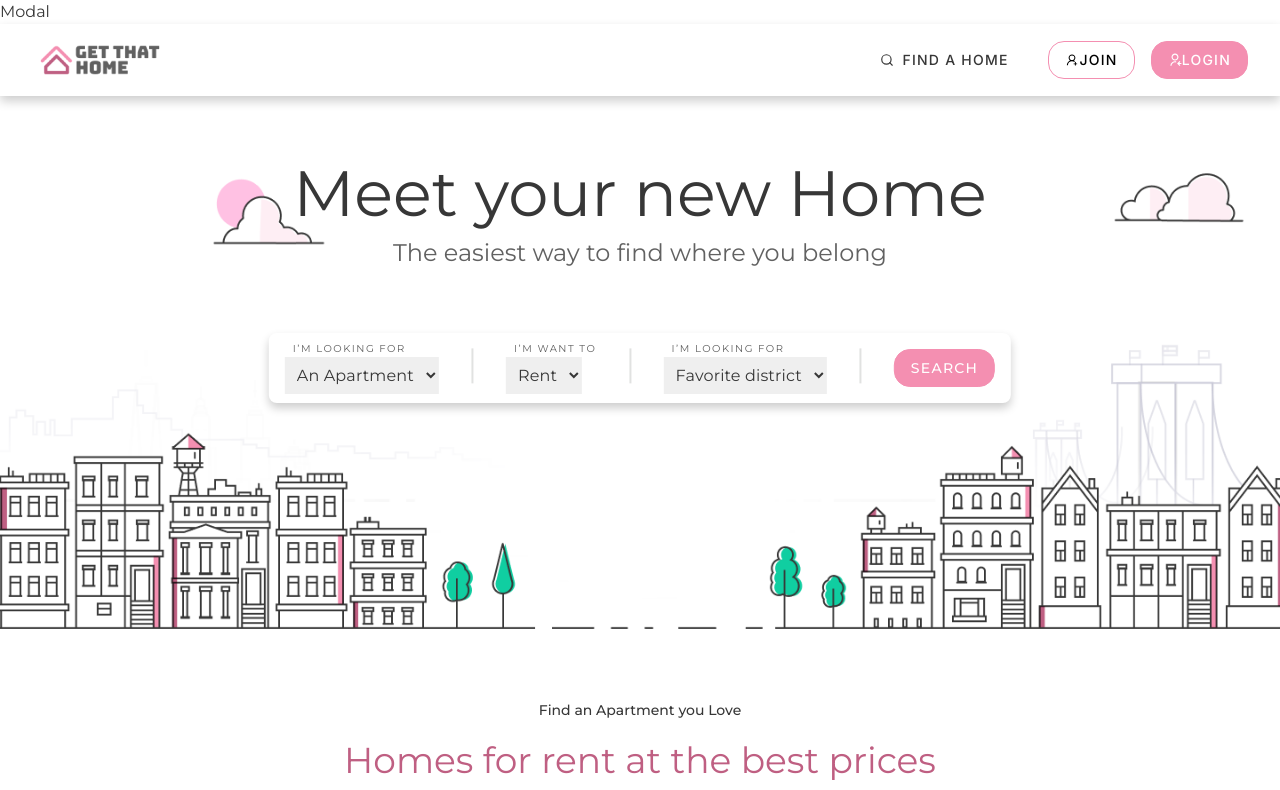
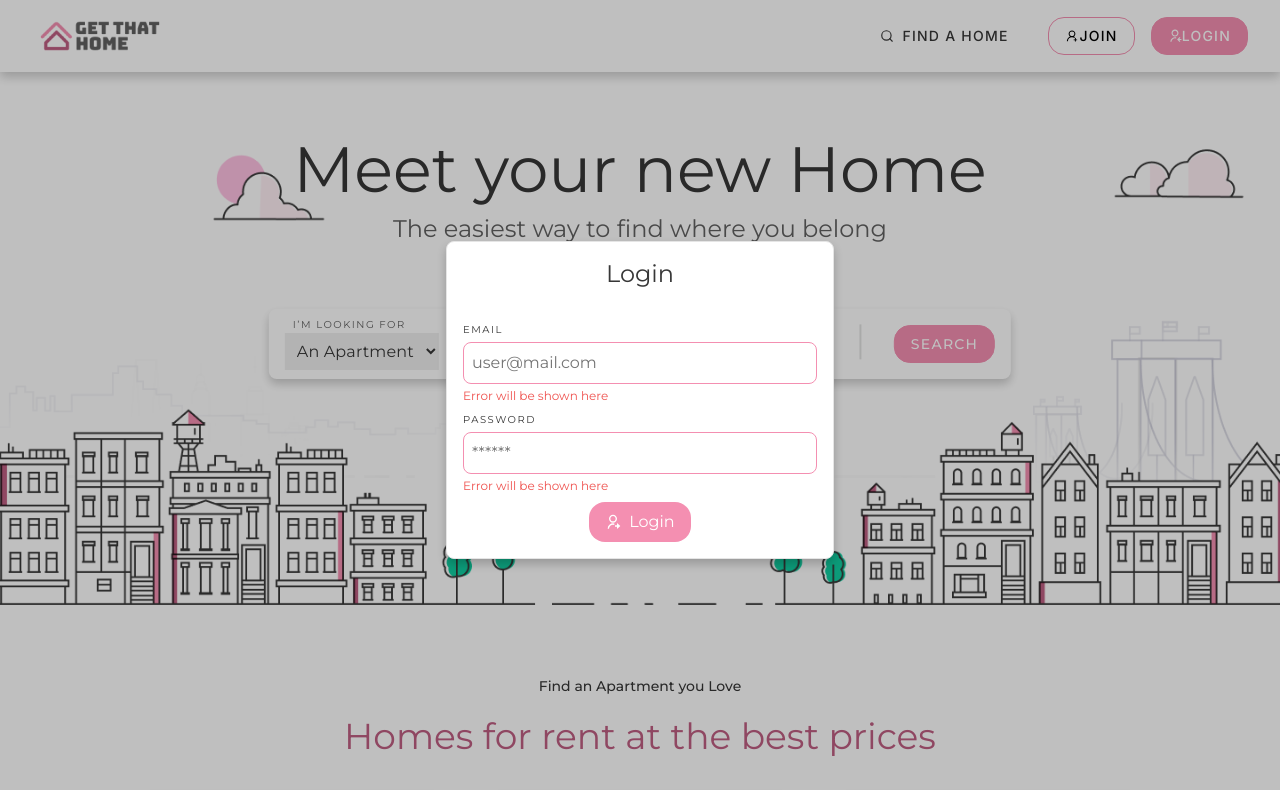
Before and after one commit to Alejandro1709/GetThatHome-Client, a React (Create React App) app: page / in a window 1280 px wide. Shown: the top 790 px of the page. Built offline with nearby package versions, Linux system fonts and the light colour scheme.

Commit message:
Add: Login modal

```diff
--- a/src/App.js
+++ b/src/App.js
@@ -1,5 +1,5 @@
-import styled from "@emotion/styled";
-import LandingPage from "./components/LandingPage";
+import styled from '@emotion/styled';
+import LandingPage from './components/LandingPage';
 
 const StyledContainer = styled.div`
   margin: 0 auto;
--- a/src/components/LoginForm.js
+++ b/src/components/LoginForm.js
@@ -8,9 +8,10 @@ const StyledFormWrapper = styled.div`
   display: flex;
   flex-direction: column;
   align-items: center;
-  max-width: 388px;
+  width: 24.25rem;
   border: 1px solid #e5e5e5;
   user-select: none;
+  background-color: white;
   border-radius: 8px;
   ${boxShadow[1]}
 `;
--- a/src/components/Modal.js
+++ b/src/components/Modal.js
@@ -1,7 +1,21 @@
-import React from 'react';
+import styled from '@emotion/styled';
 
-function Modal() {
-  return <div>Modal</div>;
+const StyledModal = styled.div`
+  display: flex;
+  flex-direction: column;
+  justify-content: center;
+  align-items: center;
+  position: absolute;
+  top: 0;
+  left: 0;
+  width: 100%;
+  height: 100%;
+  background-color: rgba(0, 0, 0, 0.25);
+  z-index: 100;
+`;
+
+function Modal({ children }) {
+  return <StyledModal>{children}</StyledModal>;
 }
 
 export default Modal;
--- a/src/index.js
+++ b/src/index.js
@@ -5,6 +5,7 @@ import { global, reset } from './styles';
 import { BrowserRouter, Route, Routes } from 'react-router-dom';
 import PropertiesPage from './pages/PropertiesPage';
 import SignupPage from './pages/SignupPage';
+import LoginForm from './components/LoginForm';
 import LandingPage from './components/LandingPage';
 import PropertyDetailPage from './pages/property-detail-page';
 import Modal from './components/Modal';
@@ -15,7 +16,9 @@ root.render(
     <Global styles={global} />
     <Global styles={reset} />
     <BrowserRouter>
-      <Modal>ldofo</Modal>
+      <Modal>
+        <LoginForm />
+      </Modal>
       <Routes>
         <Route path='/' element={<LandingPage />} />
         <Route path='/properties' element={<PropertiesPage />} />
```
